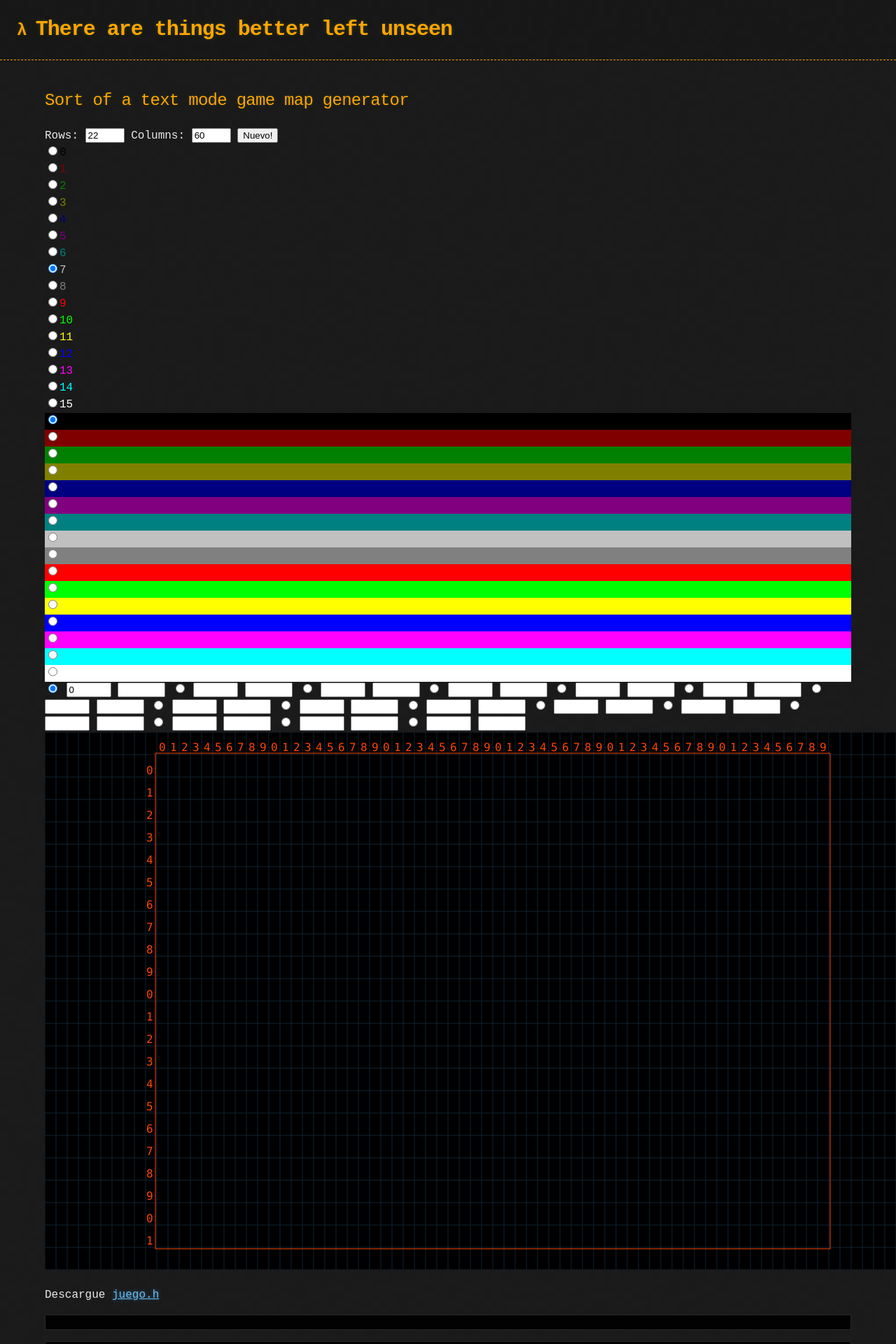
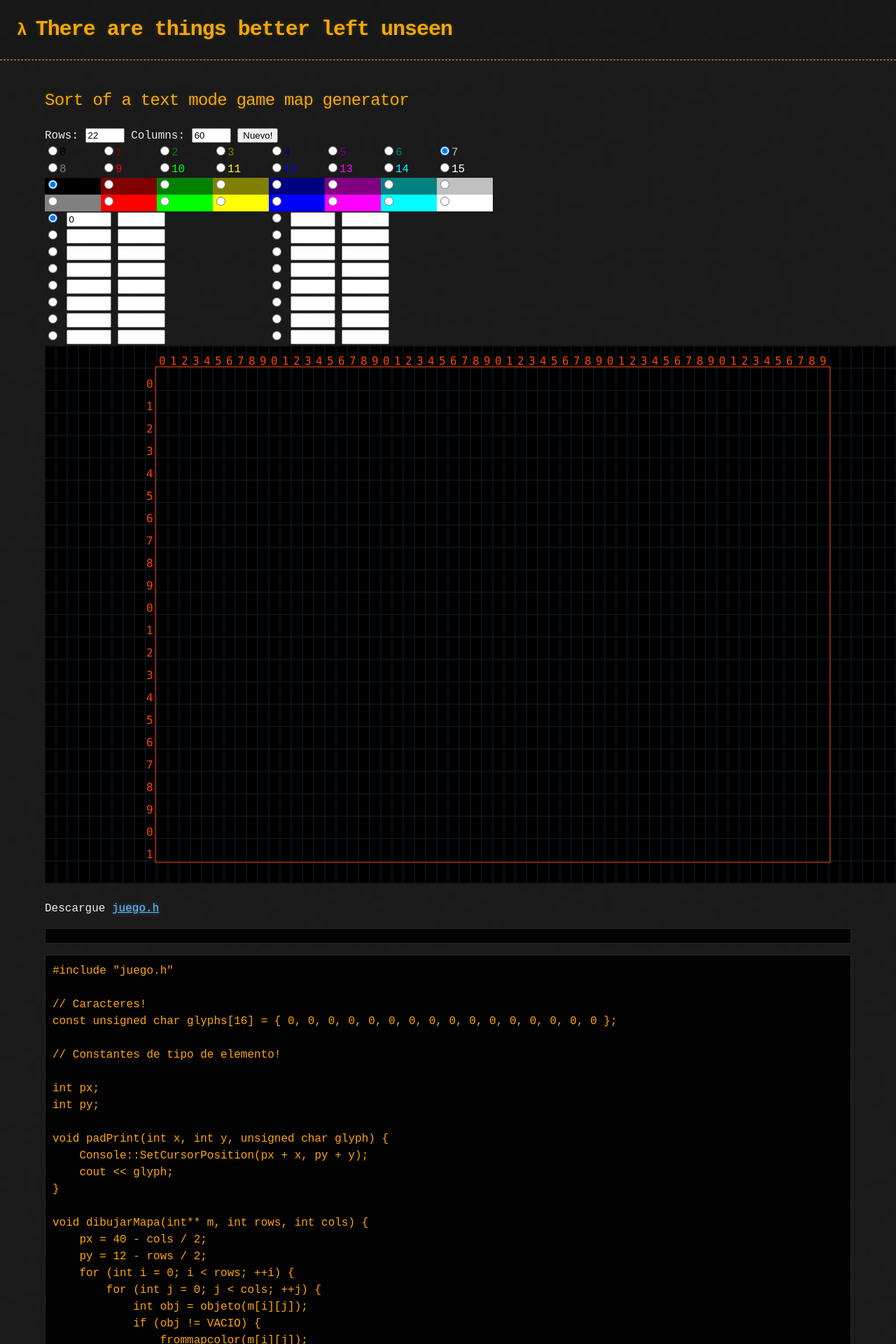
Before and after one commit to lmcanavals/lmcanavals.github.io, a Jekyll site: the page built from mapgen.html, in a window 1280 px wide. Shown: the top 1920 px of the page at 70% size. Built offline with Jekyll 4.4.1, drawn with Linux system fonts in a browser that asks for light colours.

Commit message:
Update mapgen.css

```diff
--- a/css/mapgen.css
+++ b/css/mapgen.css
@@ -1,13 +1,19 @@
-.tr {
-  display: table-row;
-}
-.tc {
-  display: table-cell;
+.box1 {
+  float: left;
   width: 640px;
 }
-.ctc {
-  display: table-cell;
+.box2 {
+  float: left;
   width: 80px;
+}
+.opt {
+  float: left;
+  width: 320px;
+}
+.clearfix::after {
+  content: "";
+  clear: both;
+  display: block;
 }
 .bg0 {
   background-color: Black;
```
